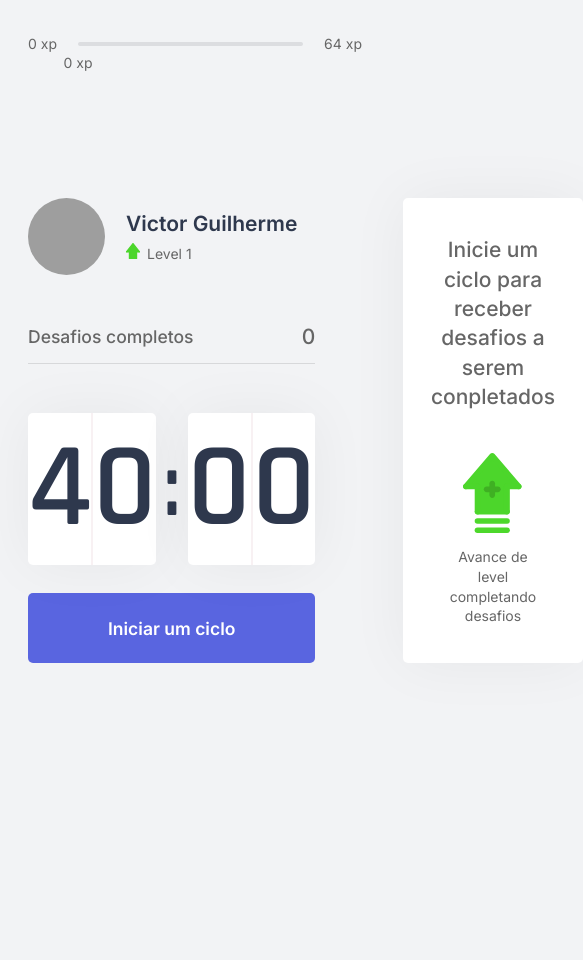
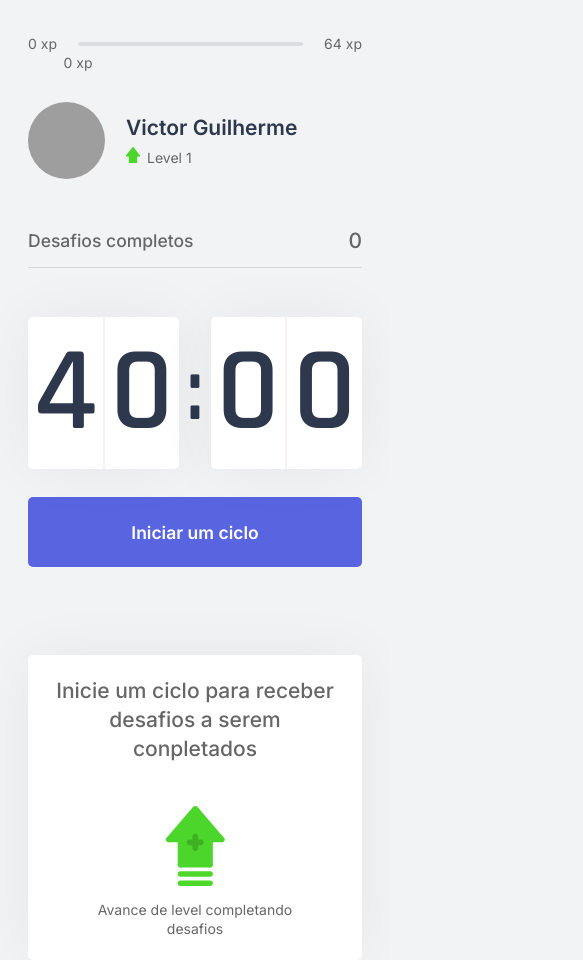
Before and after one commit to VictorGuiVasco/Moveit, a Next.js app: page / in a window 390 px wide. Shown: the whole page, 583 px wide, since content can reach past the window. Before the commit the page ends 844 px from the top, so only its background shows below. Built offline with nearby package versions, Linux system fonts and the light colour scheme; grey boxes are pictures that could not be loaded.

Commit message:
screen adjusted for better viewing on mobile

```diff
--- a/src/styles/pages/Home.module.css
+++ b/src/styles/pages/Home.module.css
@@ -16,3 +16,12 @@
   gap: 6.25rem;
   align-content: center;
 }
+
+@media(max-width: 720px) {
+  .container section {
+    margin-top: 50px;
+
+    display: flex;
+    flex-direction: column;
+  }
+}
```
